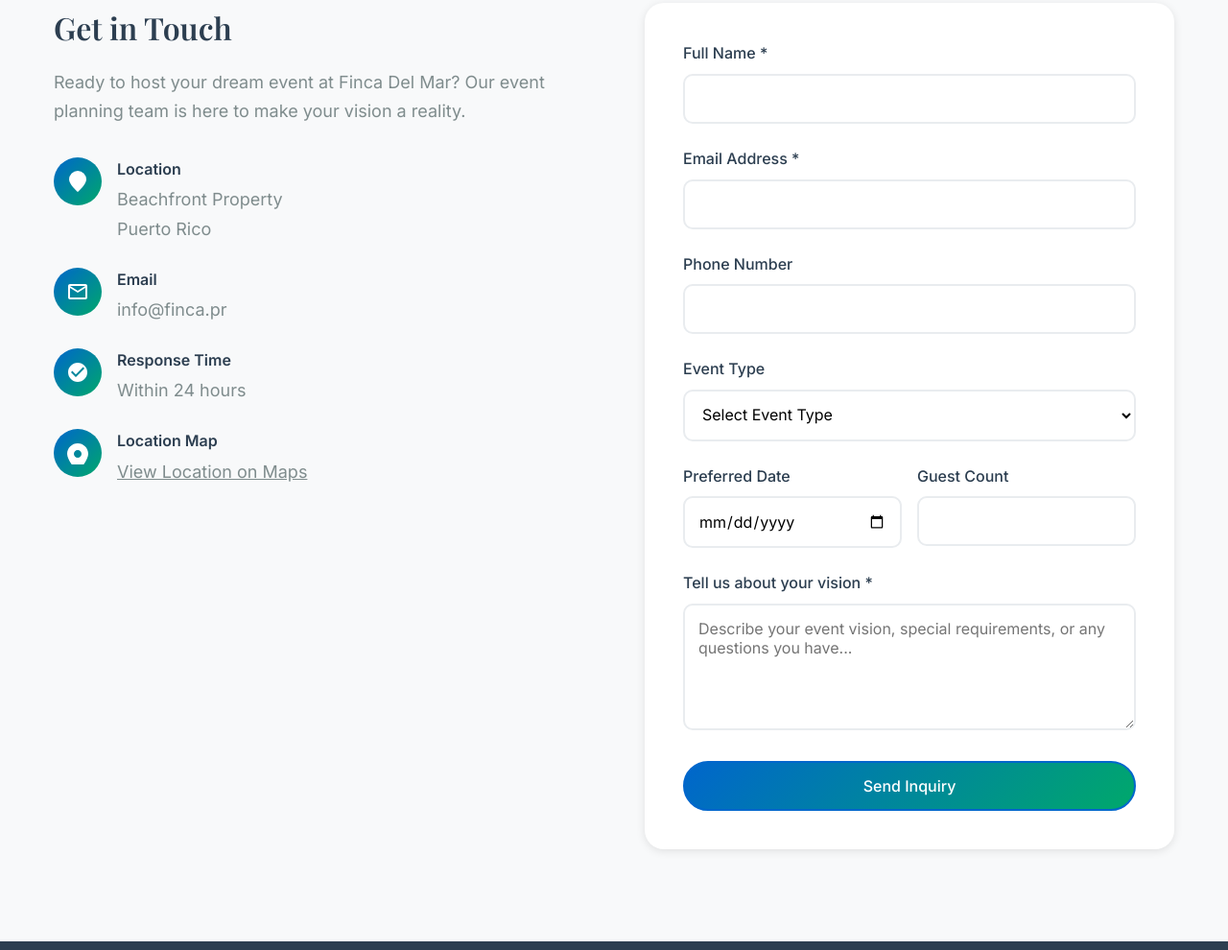
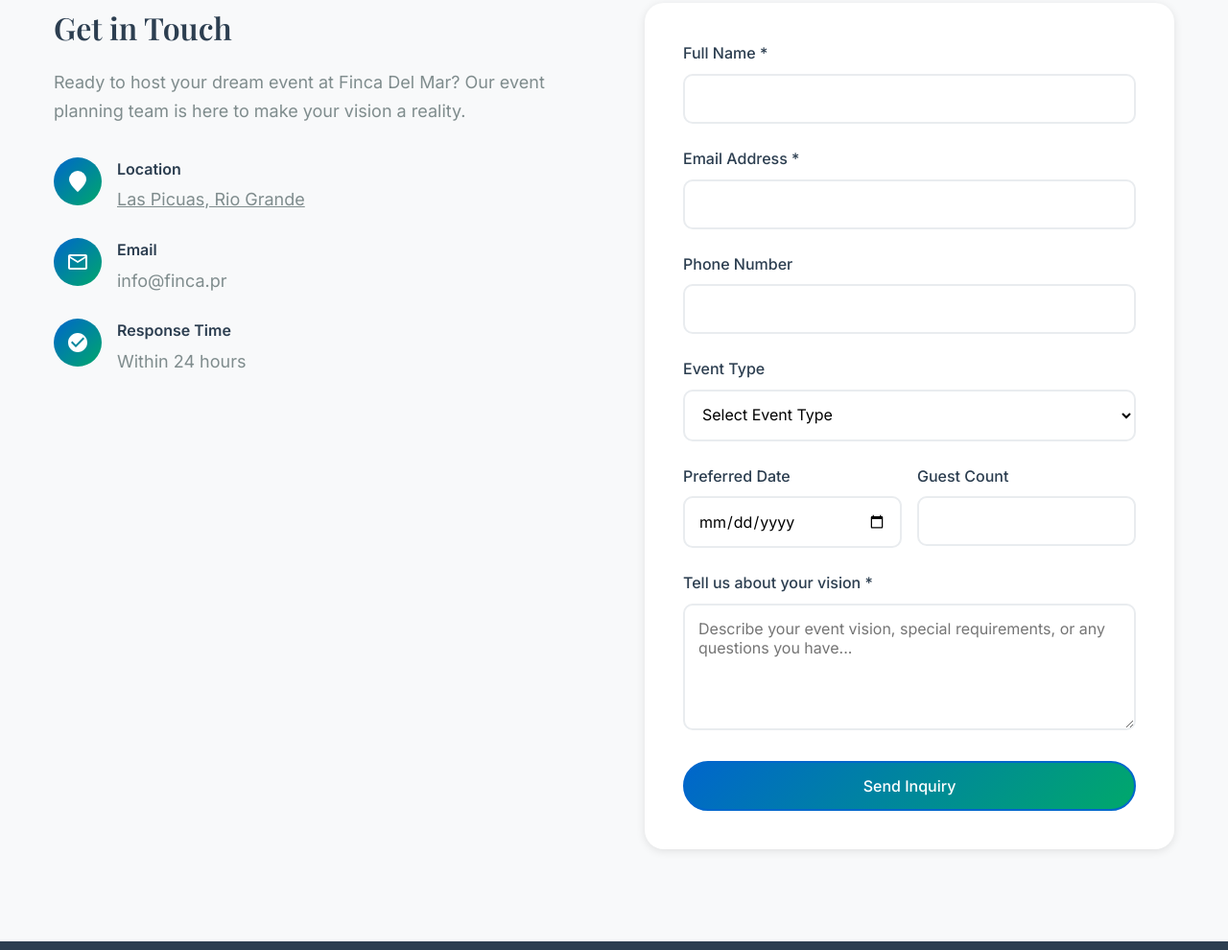
Before and after one commit to adamb/finca, a website: page index.html in a window 1280 px wide. Shown: the part 4302-5292 px from the top of the page at 96% size. Drawn offline with nearby package versions, Linux system fonts and the light colour scheme.

Commit message:
Update Location to Las Picuas, Rio Grande with map link; remove separate Location Map section

```diff
--- a/index.html
+++ b/index.html
@@ -284,7 +284,7 @@
                             </div>
                             <div>
                                 <h4>Location</h4>
-                                <p>Beachfront Property<br>Puerto Rico</p>
+                                <p><a href="https://maps.app.goo.gl/ysGNs5mTfChXjTcbA" target="_blank" style="color: inherit; text-decoration: underline;">Las Picuas, Rio Grande</a></p>
                             </div>
                         </div>
 
@@ -309,18 +309,6 @@
                             <div>
                                 <h4>Response Time</h4>
                                 <p>Within 24 hours</p>
-                            </div>
-                        </div>
-
-                        <div class="contact-item">
-                            <div class="contact-icon">
-                                <svg width="24" height="24" viewBox="0 0 24 24" fill="none" xmlns="http://www.w3.org/2000/svg">
-                                    <path d="M12 2C5.925 2 1 6.925 1 13c0 7 11 19 11 19s11-12 11-19c0-6.075-4.925-11-11-11zm0 15c-2.21 0-4-1.79-4-4s1.79-4 4-4 4 1.79 4 4-1.79 4-4 4z" fill="currentColor"/>
-                                </svg>
-                            </div>
-                            <div>
-                                <h4>Location Map</h4>
-                                <p><a href="https://maps.app.goo.gl/ysGNs5mTfChXjTcbA" target="_blank" style="color: inherit; text-decoration: underline;">View Location on Maps</a></p>
                             </div>
                         </div>
                     </div>
```
